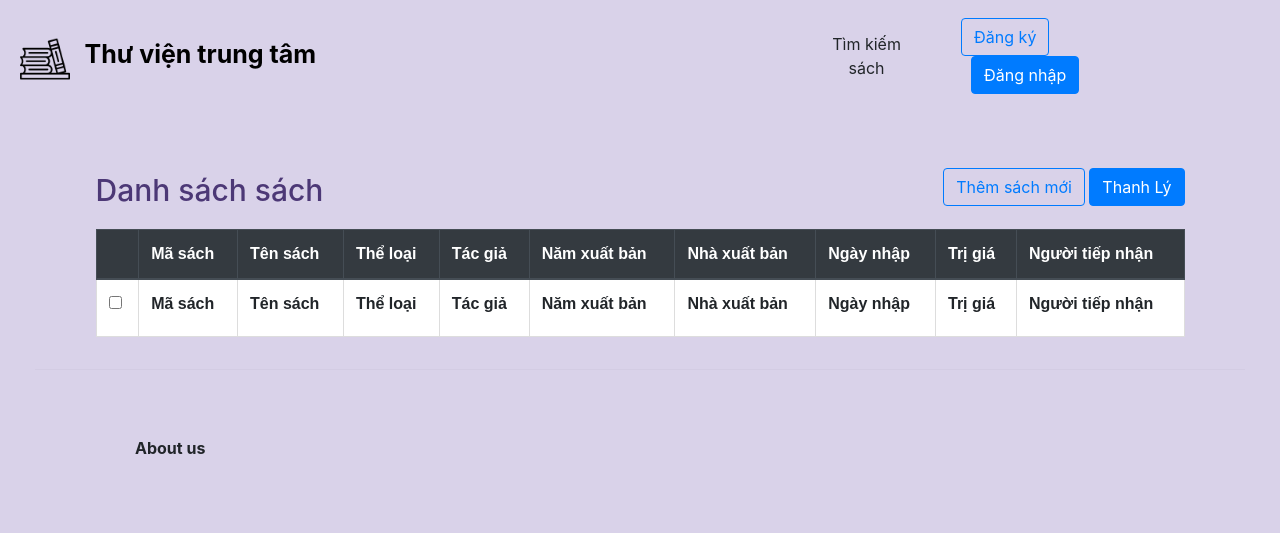
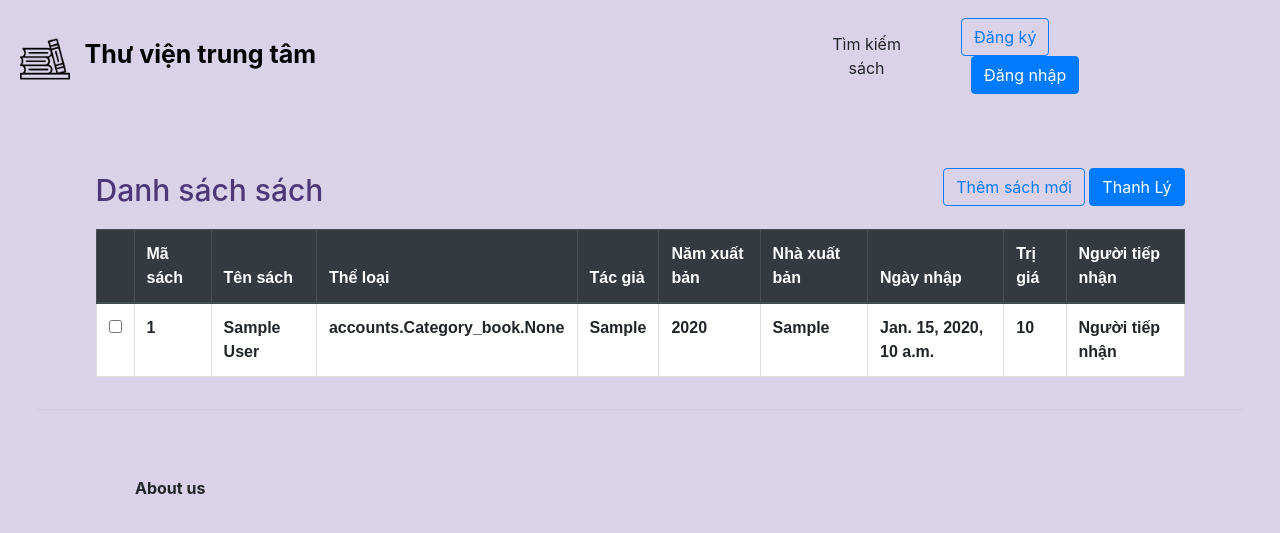
Before and after one commit to 12-group/project-library-management, a Django app: page /list_book/ in a window 1280 px wide. Shown: the top 533 px of the page. Run offline with Django 4.2, Linux system fonts and the light colour scheme; tables that the repository leaves empty hold one stand-in row (values such as "Sample post"); lists and menus that the app fills with data are empty; some libraries are stand-ins or nearby versions.

Commit message:
update class book

```diff
--- a/accounts/admin.py
+++ b/accounts/admin.py
@@ -7,4 +7,5 @@
 from .models import *
 
 admin.site.register(Customer)
+admin.site.register(Category_book)
 admin.site.register(Book)
--- a/accounts/models.py
+++ b/accounts/models.py
@@ -1,6 +1,8 @@
 from email.policy import default
+from attr import field, fields
 from django.db import models
 from django.contrib.auth.models import User
+from django.core.validators import MaxValueValidator, MinValueValidator
 
 class Customer(models.Model):
 	user = models.OneToOneField(User, null=True,blank=True, on_delete=models.CASCADE)
@@ -13,15 +15,31 @@
 	def __str__(self):
 		return self.name
 
+class YearRangeField(models.IntegerField):
+    def __init__(self, verbose_name=None, name=None, min_value=None, max_value=None, **kwargs):
+        self.min_value, self.max_value = min_value, max_value
+        models.IntegerField.__init__(self, verbose_name, name, **kwargs)
+    def formfield(self, **kwargs):
+        defaults = {'min_value': self.min_value, 'max_value':self.max_value}
+        defaults.update(kwargs)
+        return super(YearRangeField, self).formfield(**defaults)
+
+class Category_book(models.Model):
+	name = models.CharField(max_length=200, null=True)
+
+	def __str__(self):
+		return self.name
+
 class Book(models.Model):
 	name = models.CharField(max_length=200, null=True)
-	ctg = models.CharField(max_length=200, null=True)								# Category
+	cover_pic = models.ImageField(default="logo.png", null=True,blank=True)
+	ctg = models.ManyToManyField(Category_book)							# Category
 	auth = models.CharField(max_length=200, null=True)								# Author
 	price = models.PositiveIntegerField(null=True,blank=True)
 	amount = models.PositiveIntegerField(null=True,blank=True)
 	publisher = models.CharField(max_length=200, null=True)
-	pubYear = models.DateTimeField(null=True)
-	cover_pic = models.ImageField(default="logo.png", null=True,blank=True)
+	pubYear = models.PositiveIntegerField(default=2022, validators=[MaxValueValidator(2022), MinValueValidator(1500)])
+	inputDate = models.DateTimeField(null=True)
 
 	def __str__(self):
 		return self.name
--- a/accounts/templates/pages/list_book.html
+++ b/accounts/templates/pages/list_book.html
@@ -32,18 +32,20 @@
 {% endblock %}
 
 {% block table_body %}
+    {% for i in books %}
     <tr>
         <th><label><input type="checkbox" id="choice" value="return" name="return" /></label></th>
-        <th>Mã sách</th>
-        <th>Tên sách</th>
-        <th>Thể loại</th>
-        <th>Tác giả</th>
-        <th>Năm xuất bản</th>
-        <th>Nhà xuất bản</th>
-        <th>Ngày nhập</th>
-        <th>Trị giá</th>
+        <th>1</th>
+        <th>{{i.name}}</th>
+        <th>{{i.ctg}}</th>
+        <th>{{i.auth}}</th>
+        <th>{{i.pubYear}}</th>
+        <th>{{i.publisher}}</th>
+        <th>{{i.inputDate}}</th>
+        <th>{{i.price}}</th>
         <th>Người tiếp nhận</th>
     </tr>
+    {% endfor %}
 {% endblock %}
 
 {% block confirm_button %}
--- a/accounts/views.py
+++ b/accounts/views.py
@@ -89,7 +89,8 @@
 
 #---THỦ KHO
 def list_book(request):
-	return render(request,'pages/list_book.html')
+	books = Book.objects.all()
+	return render(request,'pages/list_book.html',{'books':books})
 def thanh_ly(request):
 	return render(request,'pages/thanh_ly.html')
 def add_book(request):
```
Also changed, not shown: accounts/migrations/0005_auto_20220603_0854.py (added), accounts/migrations/0006_auto_20220603_0952.py (added), accounts/migrations/0007_auto_20220603_0954.py (added), static/images/cay-cam-ngot-cua-toi.jpg (added), static/images/cay-cam-ngot-cua-toi_TOPKJzK.jpg (added).
